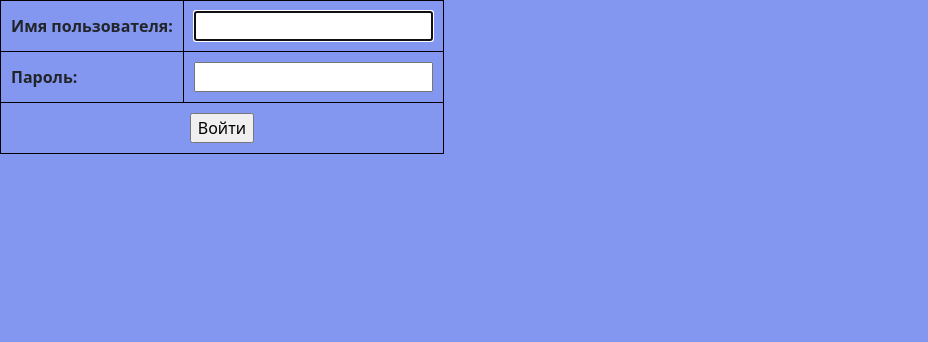
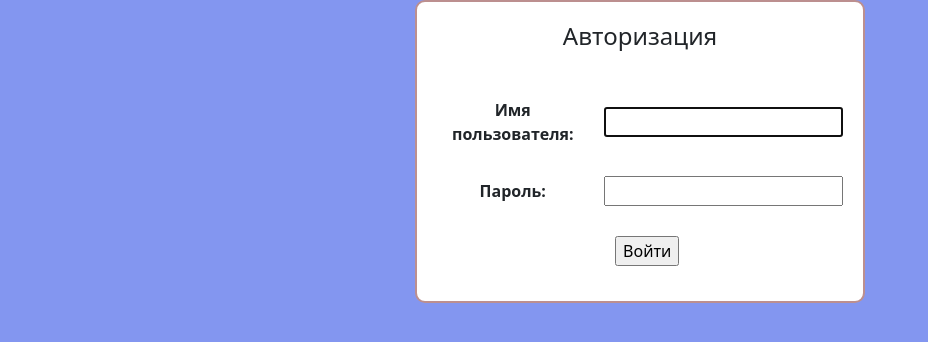
Before and after one commit to TOP-Python328/Sizov_diplom, a Django app: page /login in a window 1280 px wide. Shown: the top 342 px of the page, without its empty margins (0-928 px from the left). Run offline with Django 5.2, Linux system fonts and the light colour scheme; some libraries are stand-ins or nearby versions.

Commit message:
изменение окна авторизации

```diff
--- a/src/virtuallab/static/css/style.css
+++ b/src/virtuallab/static/css/style.css
@@ -178,3 +178,14 @@ table , th, td {
   cellpadding: 10;
   bgcolor: white;
 }
+
+.tb2 {
+  border: 0px;
+  bgcolor: white;
+}
+
+.tb2 th, td {
+  border: 0px;
+  bgcolor: white;
+  padding: 15px;
+}
--- a/src/virtuallab/templates/login.html
+++ b/src/virtuallab/templates/login.html
@@ -14,15 +14,28 @@
   <form action="" method="post">
     {% csrf_token %}
 
-    <table cellpadding=10>
+<!--    <table cellpadding=10>
       {{ form.as_table }}
       <tr>
         <td colspan=2 align="center">
           <input type="submit" value="Войти">
         </td>
       </tr>
-    </table>
-
+    </table> -->
+    <div class="laboratory">
+      <div class="aligncenter">
+        <h4>Авторизация</h4>
+        <br>
+        <table class="tb2">
+          {{ form.as_table }}
+          <tr>
+            <td colspan=2 align="center">
+              <input type="submit" value="Войти">
+            </td>
+          </tr>
+        </table>
+      </div>
+    </div>
   </form>
 {% endblock content %}
 
```
